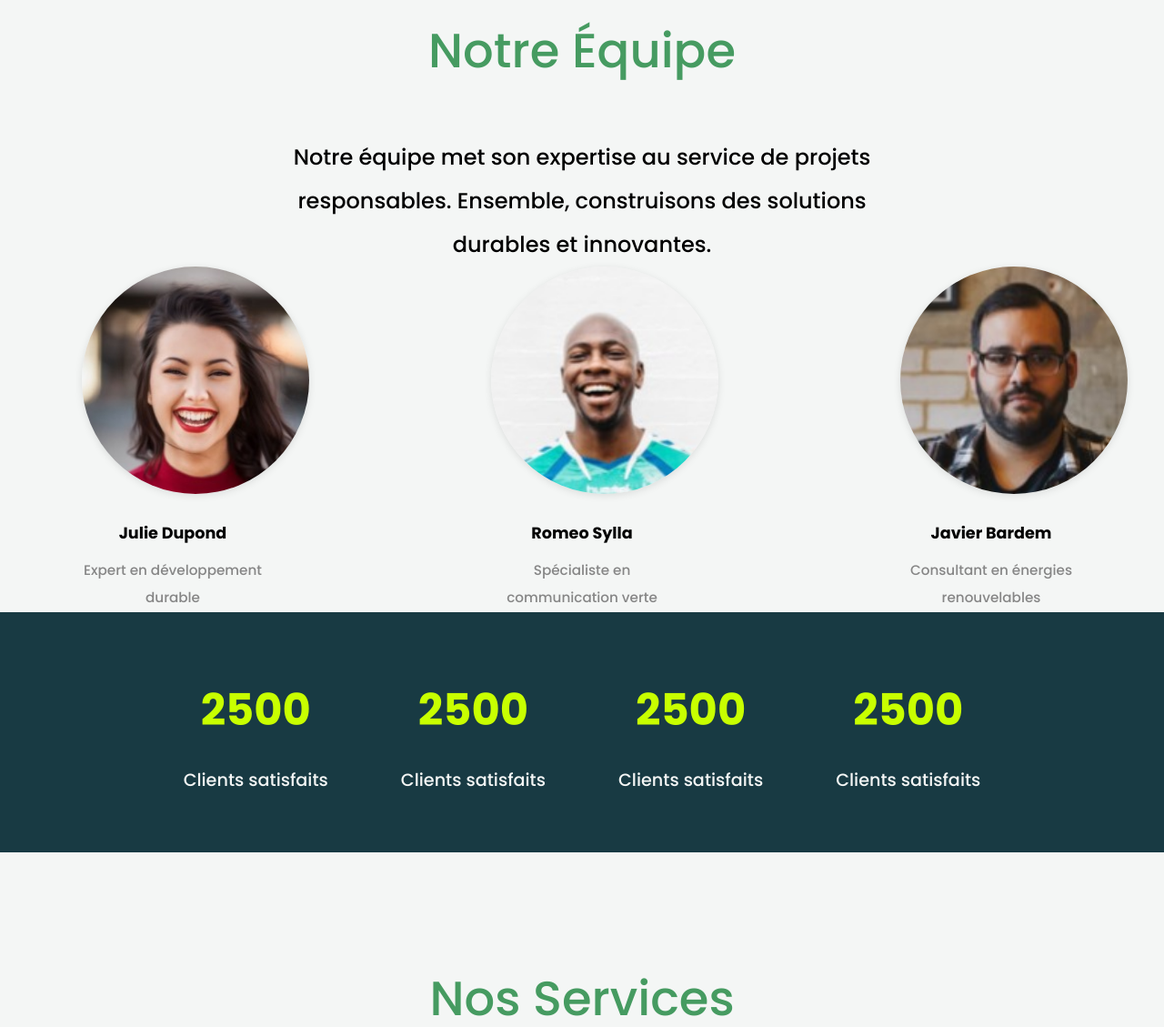
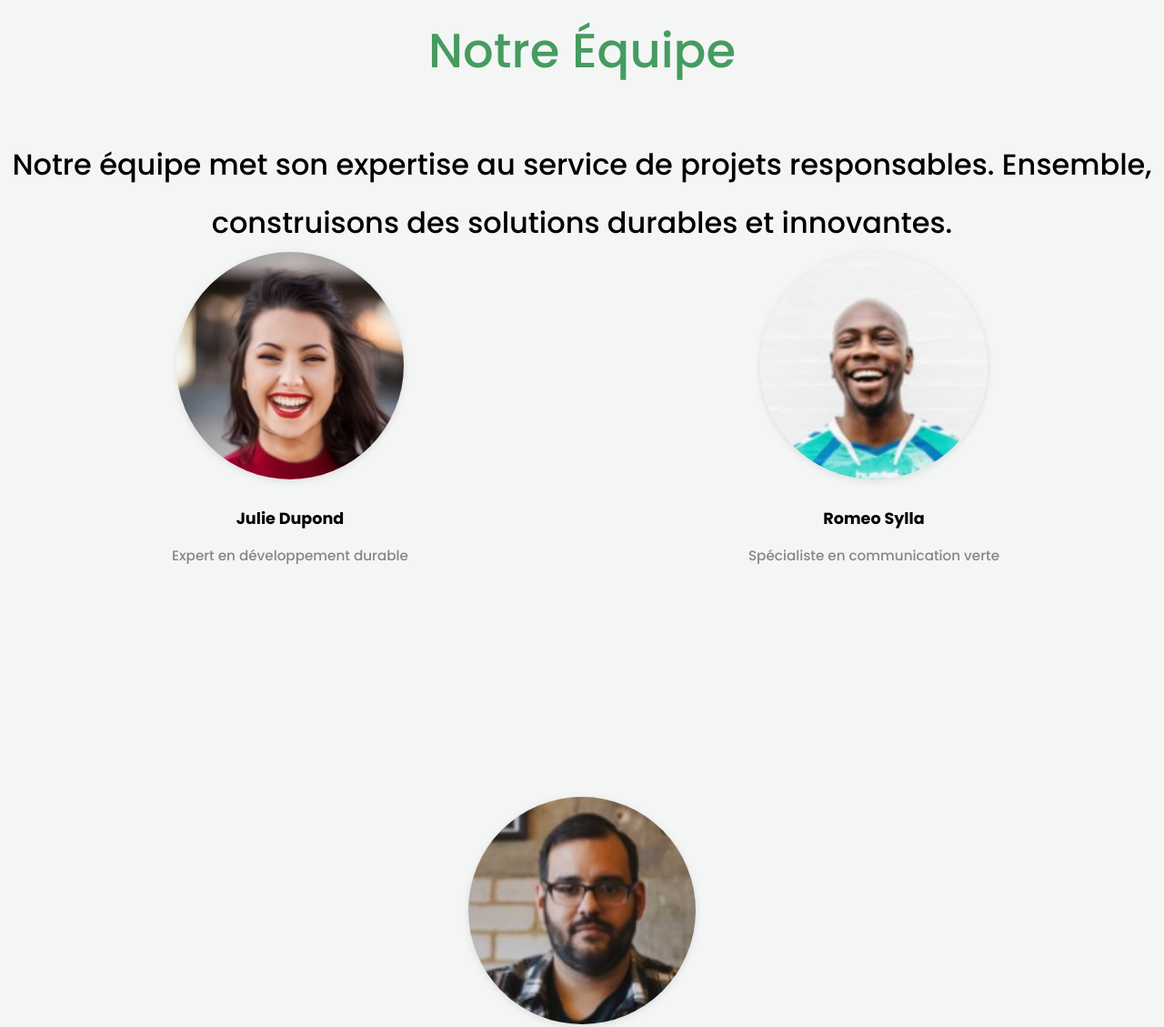
Before and after one commit to benji4016/Agencecoedossiers, a website: page index.HTML in a window 1280 px wide. Shown: the part 1469-2598 px from the top of the page at 91% size. Drawn offline with Linux system fonts and the light colour scheme; no server answers.

Commit message:
Add files via upload

```diff
--- a/style.css/style.css
+++ b/style.css/style.css
@@ -142,7 +142,7 @@ h1, h2 {
   display: flex;
   gap: 1.5rem;
   margin: 0;
-  margin-left: 400px;
+  margin-left: 30rem;
   padding: 0;
   font-size: 1.5rem;
 
@@ -225,8 +225,8 @@ section {
 }
 
 .team p {
-  max-width: 700px;
-  font-size: 1.5rem;
+  max-width: 106rem;
+  font-size: 2rem;
   font-weight: 500;
   margin: auto;
   color: #000000
@@ -295,7 +295,7 @@ footer {
 }
 
 .team-section h2 {
-  font-size: 3em;;
+  font-size: 3rem;;
   text-align: center;
   margin-bottom: 600px;
   color: #469B61; /* Vert écolo */
@@ -319,7 +319,7 @@ footer {
 }
 
 .team-member {
-  width: 200px;
+  width: 24.5rem; /* largeur de chaque membre */
   text-align: center;
 }
 
@@ -355,7 +355,7 @@ footer {
   display: flex;
   justify-content: center;
   flex-wrap: wrap;
-  gap: 80px; /* espace entre chaque bloc */
+  gap: 18rem; /* espace entre chaque bloc */
 }
 
 .stat-block {
```
